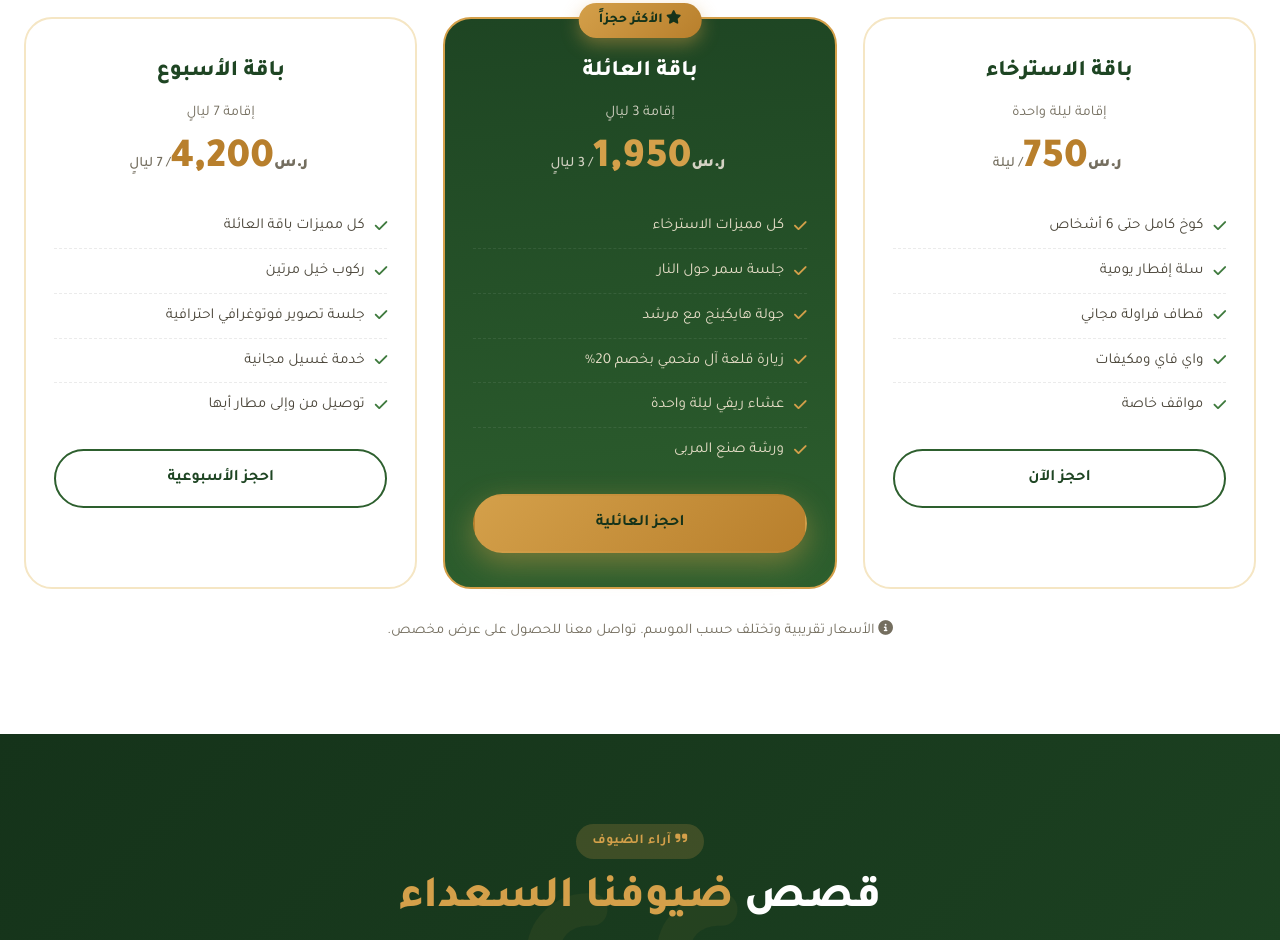
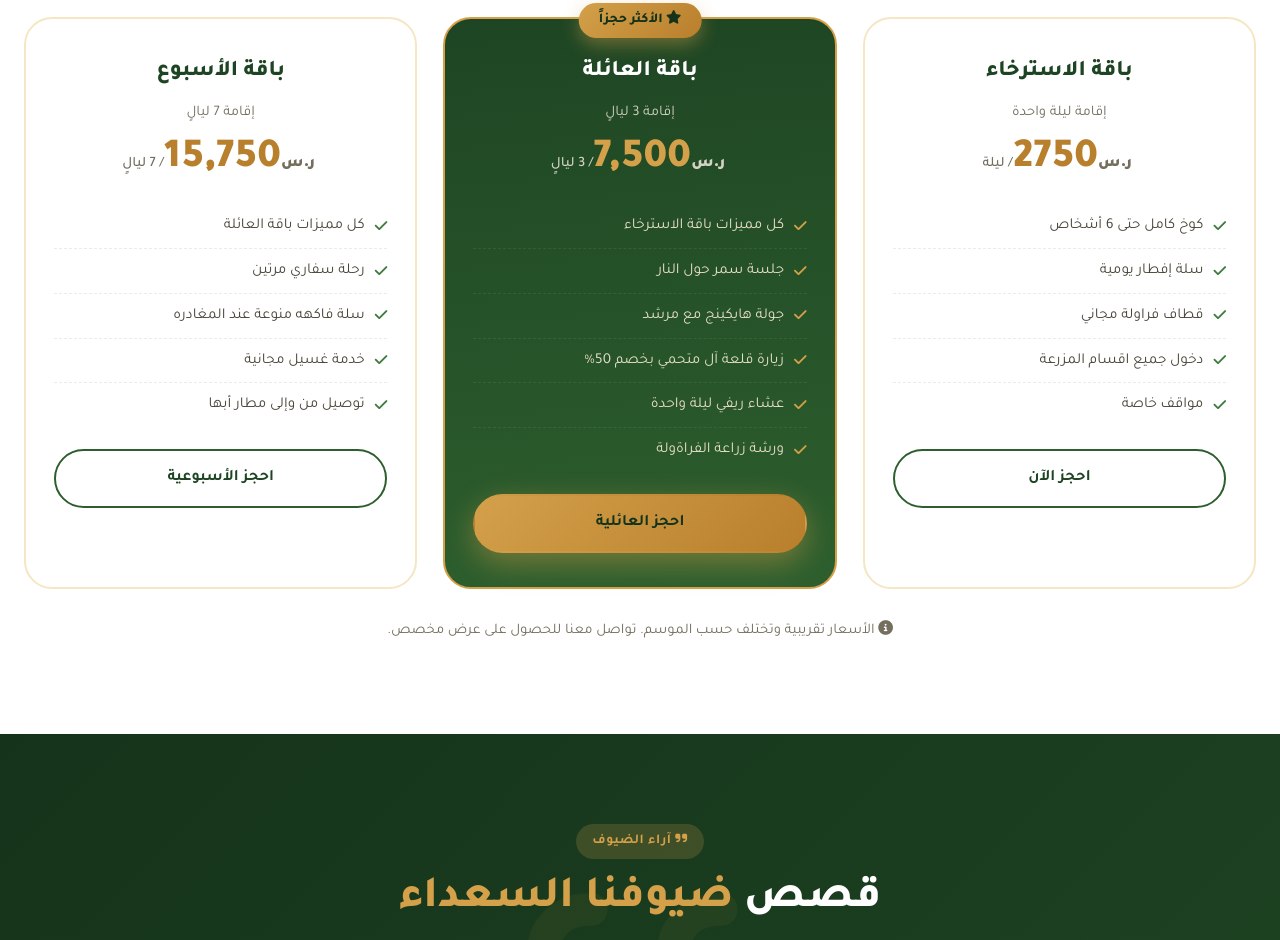
Before and after one commit to derham/aryaf-farm, a plain HTML site: page index.html in a window 1280 px wide. Shown: the part 5676-6616 px from the top of the page. Drawn offline with Linux system fonts and the light colour scheme.

Commit message:
Update package prices and features in index.html

```diff
--- a/index.html
+++ b/index.html
@@ -1167,12 +1167,12 @@
             <div class="pkg" data-reveal>
                 <h3>باقة الاسترخاء</h3>
                 <p style="color:var(--ink-500);font-size:.92rem">إقامة ليلة واحدة</p>
-                <div class="pkg-price"><span class="currency">ر.س</span>750<small>/ ليلة</small></div>
+                <div class="pkg-price"><span class="currency">ر.س</span>2750<small>/ ليلة</small></div>
                 <ul class="pkg-list">
                     <li><i class="fas fa-check"></i> كوخ كامل حتى 6 أشخاص</li>
                     <li><i class="fas fa-check"></i> سلة إفطار يومية</li>
                     <li><i class="fas fa-check"></i> قطاف فراولة مجاني</li>
-                    <li><i class="fas fa-check"></i> واي فاي ومكيفات</li>
+                    <li><i class="fas fa-check"></i>دخول جميع اقسام المزرعة </li>
                     <li><i class="fas fa-check"></i> مواقف خاصة</li>
                 </ul>
                 <a href="#book" class="btn btn-ghost" style="color:var(--green-800);border-color:var(--green-700);background:transparent">احجز الآن</a>
@@ -1182,14 +1182,14 @@
                 <div class="pkg-crown"><i class="fas fa-star"></i> الأكثر حجزاً</div>
                 <h3>باقة العائلة</h3>
                 <p style="color:#d3d2c3;font-size:.92rem">إقامة 3 ليالٍ</p>
-                <div class="pkg-price"><span class="currency">ر.س</span>1,950<small>/ 3 ليالٍ</small></div>
+                <div class="pkg-price"><span class="currency">ر.س</span>7,500<small>/ 3 ليالٍ</small></div>
                 <ul class="pkg-list">
-                    <li><i class="fas fa-check"></i> كل مميزات الاسترخاء</li>
+                    <li><i class="fas fa-check"></i> كل مميزات  باقة الاسترخاء</li>
                     <li><i class="fas fa-check"></i> جلسة سمر حول النار</li>
                     <li><i class="fas fa-check"></i> جولة هايكينج مع مرشد</li>
-                    <li><i class="fas fa-check"></i> زيارة قلعة آل متحمي بخصم 20%</li>
+                    <li><i class="fas fa-check"></i> زيارة قلعة آل متحمي بخصم 50%</li>
                     <li><i class="fas fa-check"></i> عشاء ريفي ليلة واحدة</li>
-                    <li><i class="fas fa-check"></i> ورشة صنع المربى</li>
+                    <li><i class="fas fa-check"></i> ورشة زراعة الفراةولة  </li>
                 </ul>
                 <a href="#book" class="btn btn-primary">احجز العائلية</a>
             </div>
@@ -1197,11 +1197,11 @@
             <div class="pkg" data-reveal>
                 <h3>باقة الأسبوع</h3>
                 <p style="color:var(--ink-500);font-size:.92rem">إقامة 7 ليالٍ</p>
-                <div class="pkg-price"><span class="currency">ر.س</span>4,200<small>/ 7 ليالٍ</small></div>
+                <div class="pkg-price"><span class="currency">ر.س</span>15,750<small>/ 7 ليالٍ</small></div>
                 <ul class="pkg-list">
                     <li><i class="fas fa-check"></i> كل مميزات باقة العائلة</li>
-                    <li><i class="fas fa-check"></i> ركوب خيل مرتين</li>
-                    <li><i class="fas fa-check"></i> جلسة تصوير فوتوغرافي احترافية</li>
+                    <li><i class="fas fa-check"></i> رحلة سفاري  مرتين</li>
+                    <li><i class="fas fa-check"></i>سلة فاكهه منوعة عند المغادره  </li>
                     <li><i class="fas fa-check"></i> خدمة غسيل مجانية</li>
                     <li><i class="fas fa-check"></i> توصيل من وإلى مطار أبها</li>
                 </ul>
```
